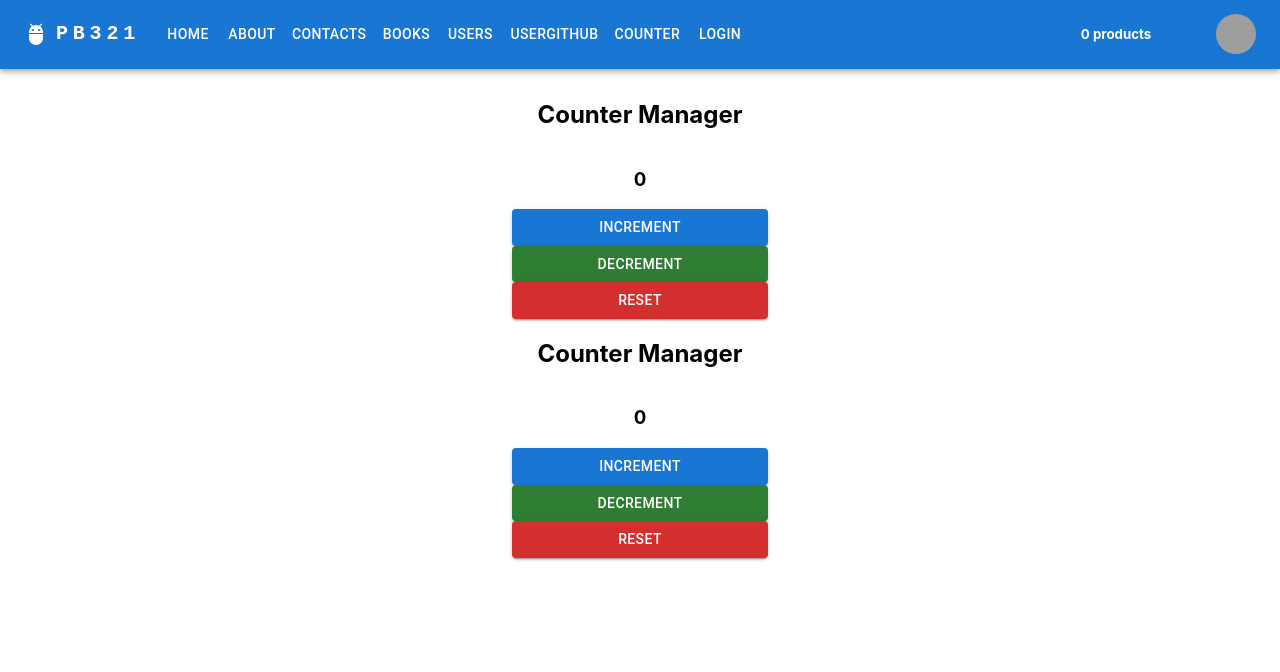
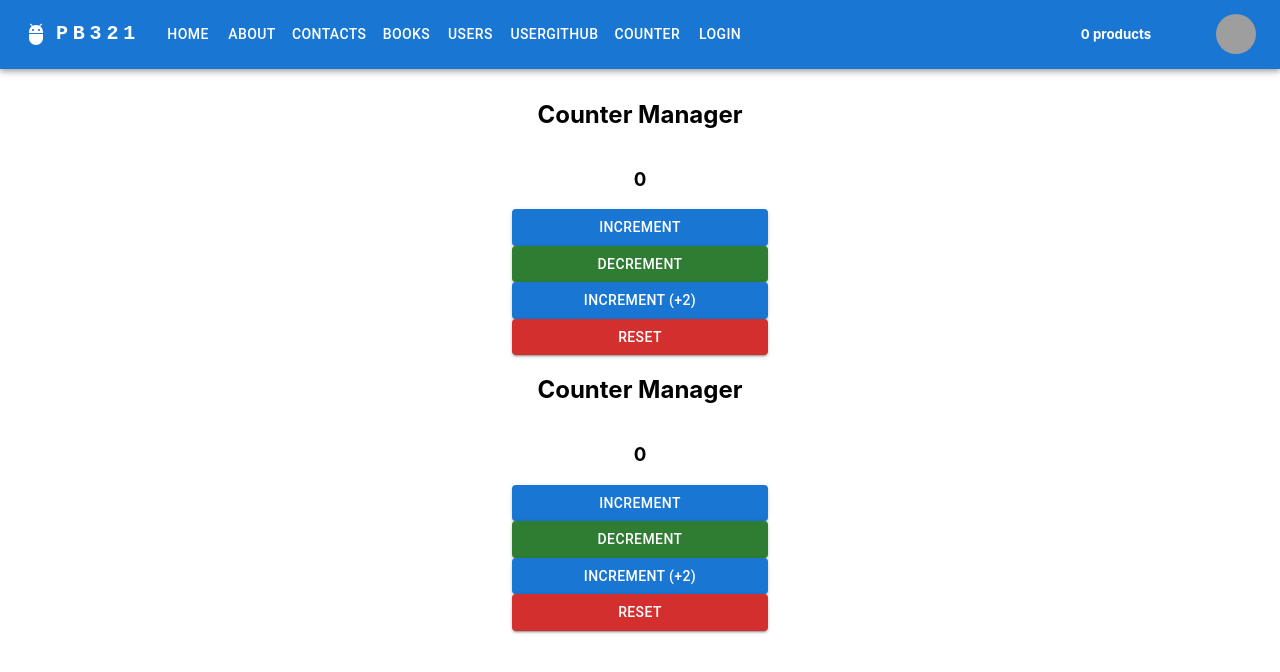
Before and after one commit to ITStepPV321/react-pv321, a React (Create React App) app: page /counter in a window 1280 px wide. Shown: the top 672 px of the page. Built offline with nearby package versions, Linux system fonts and the light colour scheme; grey boxes are pictures that could not be loaded.

Commit message:
changeReducer

```diff
--- a/src/components/Counter.jsx
+++ b/src/components/Counter.jsx
@@ -5,33 +5,39 @@ import { Button, Stack } from "@mui/material";
 
 
 export default function Counter() {
-    const { count, decrement, increment, reset } = useContext(CounterContext);
+    const { count, decrement, increment, reset, increment_by_n } = useContext(CounterContext);
     return (
         <>
-            <Stack width="20vw" style={{margin: "auto"}}>
+            <Stack width="20vw" style={{ margin: "auto" }}>
                 <h2>Counter Manager</h2>
                 <h3>{count}</h3>
-                <Button variant="contained" onClick={()=>increment()}>
+                <Button variant="contained" onClick={() => increment()}>
                     increment
                 </Button>
-                <Button variant="contained" color="success" onClick={()=>decrement()}>
+                <Button variant="contained" color="success" onClick={() => decrement()}>
                     decrement
                 </Button>
-                <Button variant="contained" color="error" onClick={()=>reset()}>
+                <Button variant="contained" onClick={() => increment_by_n(2)}>
+                    increment (+2)
+                </Button>
+                <Button variant="contained" color="error" onClick={() => reset()}>
                     reset
                 </Button>
             </Stack>
 
-            <Stack width="20vw" style={{margin: "auto"}}>
+            <Stack width="20vw" style={{ margin: "auto" }}>
                 <h2>Counter Manager</h2>
                 <h3>{count}</h3>
-                <Button variant="contained" onClick={()=>increment()}>
+                <Button variant="contained" onClick={() => increment()}>
                     increment
                 </Button>
-                <Button variant="contained" color="success" onClick={()=>decrement()}>
+                <Button variant="contained" color="success" onClick={() => decrement()}>
                     decrement
                 </Button>
-                <Button variant="contained" color="error" onClick={()=>reset()}>
+                <Button variant="contained" onClick={() => increment_by_n(2)}>
+                    increment (+2)
+                </Button>
+                <Button variant="contained" color="error" onClick={() => reset()}>
                     reset
                 </Button>
             </Stack>
--- a/src/contexts/counterContextWithReducer.js
+++ b/src/contexts/counterContextWithReducer.js
@@ -19,7 +19,9 @@ const count = 0; // initial count
 export const COUNTER_ACTION_TYPES = {
     INCREMENT: 'INCREMENT',
     DECREMENT: 'DECREMENT',
-    RESET: 'RESET'
+    RESET: 'RESET',
+    INCREMENTBYN: 'INCREMENTBYN',
+
 }
 
 // export const counterReducer=(state=count,action)=>{
@@ -52,16 +54,21 @@ export const counterReducer2 = (state = INITIAL_STATE2, action) => {
                 ...state,
                 count: state.count + payload
             };
-        case 'DECREMENT':
+        case COUNTER_ACTION_TYPES.DECREMENT:
             return {
                 ...state,
                 count: state.count - payload
             };;
-        case 'RESET':
+        case COUNTER_ACTION_TYPES.RESET:
             return {
                 ...state,
                 count: 0
             };
+        case COUNTER_ACTION_TYPES.INCREMENTBYN:
+            return {
+                ...state,
+                count: state.count+payload
+            }
         default:
             return { ...state }
         // throw new Exeption('Invalid type actoion!!!')
@@ -76,8 +83,9 @@ export default function CounterProvider(props) {
 
     const decrement = () => { dispatch({ type: COUNTER_ACTION_TYPES.DECREMENT,payload:1 }) };
     const increment = () => { dispatch({ type: COUNTER_ACTION_TYPES.INCREMENT, payload:1 }) };
+    const increment_by_n = (n) => { dispatch({ type: COUNTER_ACTION_TYPES.INCREMENTBYN, payload:n }) };
     const reset = () => { dispatch({ type: COUNTER_ACTION_TYPES.RESET }) };
-    const value = { count, decrement, increment, reset };
+    const value = { count, decrement, increment, reset, increment_by_n };
     console.log(count);
     return (
         <CounterContext.Provider value={value}>
```
